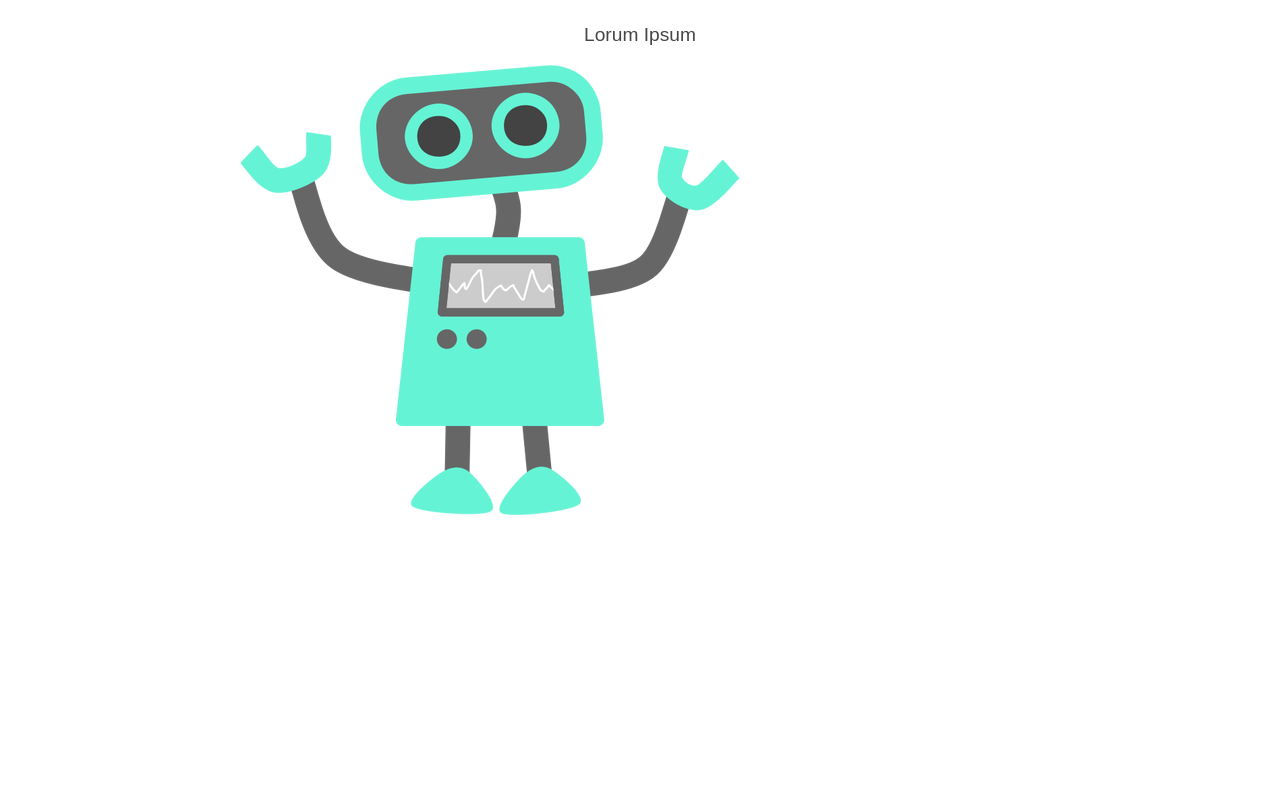
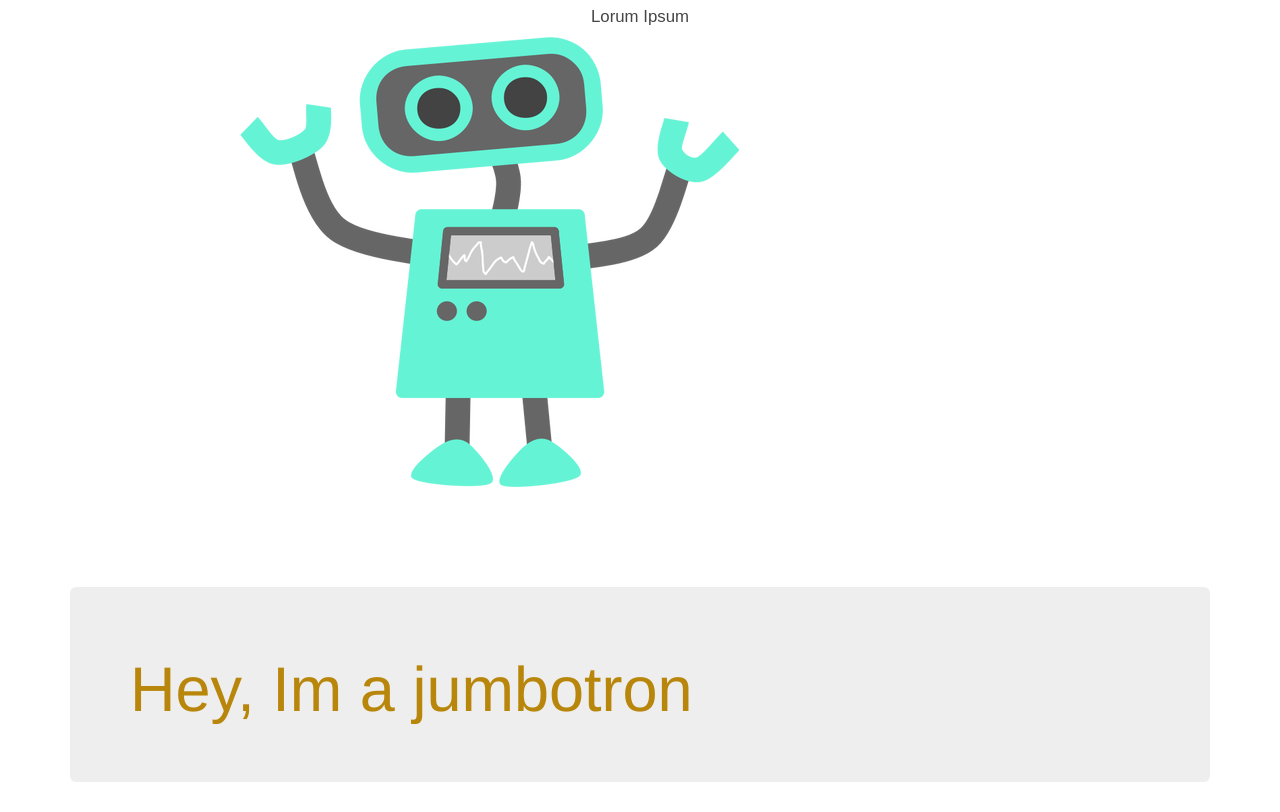
Before and after one commit to cricard7/fictional-adventure, a website: page index.html in a window 1280 px wide. Shown: the part 146-958 px from the top of the page. Before the commit the page ends 800 px from the top, so only its background shows below. Drawn offline with nearby package versions, Linux system fonts and the light colour scheme.

Commit message:
Added npm, bower and bootstrap

```diff
--- a/index.html
+++ b/index.html
@@ -6,13 +6,22 @@
     <title>This is the master</title>
 
     <link href='http://fonts.googleapis.com/css?family=Open+Sans' rel='stylesheet' type='text/css'>
+    <link rel="stylesheet" href="www/lib/bootstrap/dist/css/bootstrap.min.css">
     <link rel="stylesheet" href="css/style.css">
+
 </head>
+
 <body>
     <section>
         <h1>Git, GitHub &amp; the Command Line!!!</h1>
         <p id="tagLine">Lorum Ipsum</p>
         <img src="img/happy-blue-robot.png">
     </section>
+    <div class="container">
+        <div class="jumbotron">
+            <h1>Hey, Im a jumbotron</h1>
+        </div>
+
+    </div>
 </body>
 </html>
```
Also changed, not shown: bower.json (added, +19 -0 lines), package.json (added, +19 -0 lines), 1 other file. Lines whose indentation alone changed are shown as unchanged.
